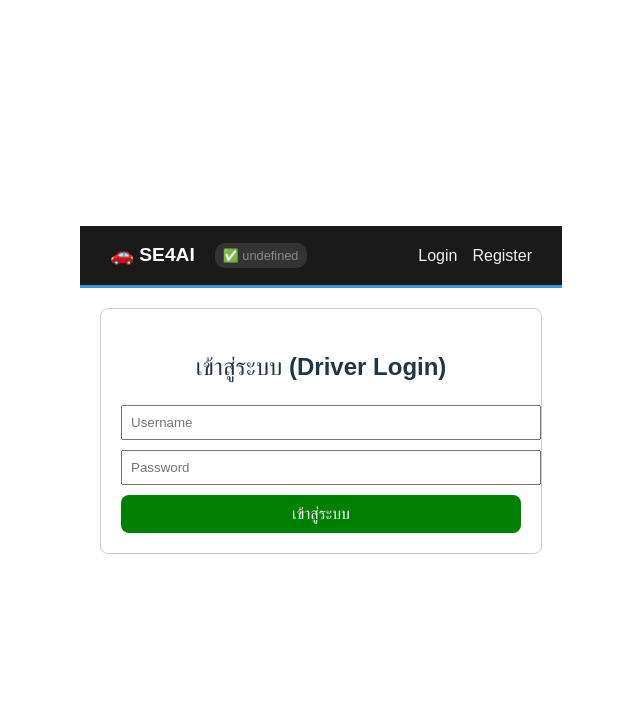
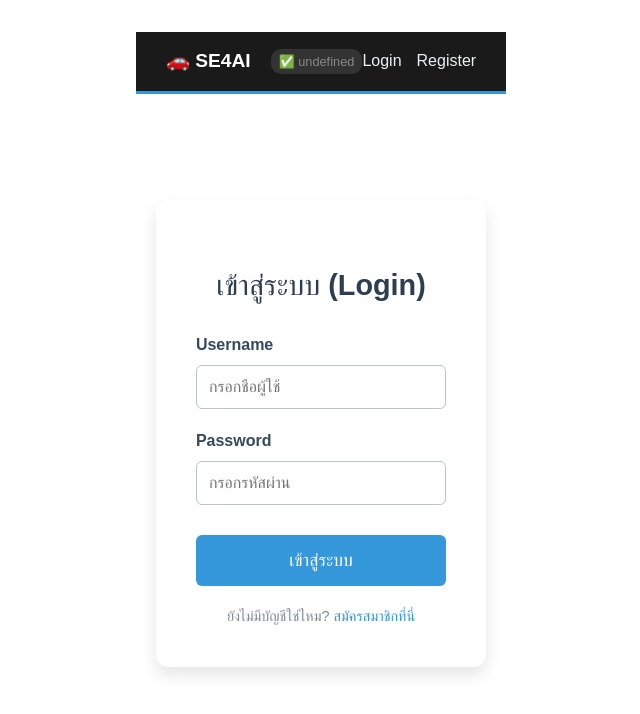
Before and after one commit to jirachotpi/SE4AI_drowsiness-project, a React app in the folder frontend/: page /login in a window 1280 px wide. Shown: the top 714 px of the page, without its empty margins (319-959 px from the left). Built offline with nearby package versions, Linux system fonts and the light colour scheme; the HTML template or start-up script is replaced by a standard one.

Commit message:
[PB-11] สรางหนา Login และ Register (แยกหนา UI)

```diff
--- a/frontend/src/pages/Login.jsx
+++ b/frontend/src/pages/Login.jsx
@@ -1,7 +1,9 @@
+// --- frontend/src/pages/Login.jsx ---
 import { useState } from "react";
+import { Link } from "react-router-dom";
 import axios from "axios";
+import "../styles/Auth.css";
 
-// รับ props ชื่อ onLoginSuccess มาจาก App.jsx
 function Login({ onLoginSuccess }) {
   const [formData, setFormData] = useState({ username: "", password: "" });
 
@@ -13,31 +15,37 @@ function Login({ onLoginSuccess }) {
     e.preventDefault();
     try {
       const response = await axios.post("http://127.0.0.1:8000/api/login", formData);
-
-      // ✅ ถ้าผ่าน: ส่งข้อมูล user กลับไปที่ App.jsx
       onLoginSuccess(response.data);
-
     } catch (error) {
       alert("❌ " + (error.response?.data?.detail || "เข้าสู่ระบบไม่สำเร็จ"));
     }
   };
 
   return (
-    <div style={{ padding: "20px", maxWidth: "400px", margin: "auto", border: "1px solid #ccc", borderRadius: "8px" }}>
-      <h2>เข้าสู่ระบบ (Driver Login)</h2>
+    <div className="auth-container">
+      <div className="auth-card">
+        <h2 className="auth-title">เข้าสู่ระบบ (Login)</h2>
         <form onSubmit={handleSubmit}>
+          <div className="form-group">
+            <label>Username</label>
             <input
-          type="text" name="username" placeholder="Username" onChange={handleChange} required
-          style={{ width: "100%", padding: "8px", marginBottom: "10px" }}
+              type="text" name="username" className="form-control"
+              placeholder="กรอกชื่อผู้ใช้" onChange={handleChange} required
             />
+          </div>
+          <div className="form-group">
+            <label>Password</label>
             <input
-          type="password" name="password" placeholder="Password" onChange={handleChange} required
-          style={{ width: "100%", padding: "8px", marginBottom: "10px" }}
+              type="password" name="password" className="form-control"
+              placeholder="กรอกรหัสผ่าน" onChange={handleChange} required
             />
-        <button type="submit" style={{ padding: "10px 20px", background: "green", color: "white", border: "none", width: "100%" }}>
-          เข้าสู่ระบบ
-        </button>
+          </div>
+          <button type="submit" className="btn-submit">เข้าสู่ระบบ</button>
         </form>
+        <div className="auth-link">
+          ยังไม่มีบัญชีใช่ไหม? <Link to="/register">สมัครสมาชิกที่นี่</Link>
+        </div>
+      </div>
     </div>
   );
 }
--- a/frontend/src/pages/Register.jsx
+++ b/frontend/src/pages/Register.jsx
@@ -1,12 +1,12 @@
+// --- frontend/src/pages/Register.jsx ---
 import { useState } from "react";
+import { Link, useNavigate } from "react-router-dom";
 import axios from "axios";
+import "../styles/Auth.css";
 
 function Register() {
-  const [formData, setFormData] = useState({
-    username: "",
-    email: "",
-    password: "",
-  });
+  const [formData, setFormData] = useState({ username: "", email: "", password: "" });
+  const navigate = useNavigate();
 
   const handleChange = (e) => {
     setFormData({ ...formData, [e.target.name]: e.target.value });
@@ -15,53 +15,48 @@ function Register() {
   const handleSubmit = async (e) => {
     e.preventDefault();
     try {
-      // ยิงข้อมูลไปหา Backend ที่เราทำไว้
       const response = await axios.post("http://127.0.0.1:8000/api/register", formData);
       alert("✅ สมัครสมาชิกสำเร็จ: " + response.data.message);
+      navigate("/login"); // สมัครเสร็จให้เด้งไปหน้า Login อัตโนมัติ
     } catch (error) {
-      // ถ้า Error (เช่น ชื่อซ้ำ หรือรหัสสั้นไป)
       alert("❌ เกิดข้อผิดพลาด: " + (error.response?.data?.detail || error.message));
     }
   };
 
   return (
-    <div style={{ padding: "20px", maxWidth: "400px", margin: "auto" }}>
-      <h2>สมัครสมาชิก (Driver Register)</h2>
+    <div className="auth-container">
+      <div className="auth-card">
+        <h2 className="auth-title">สมัครสมาชิก (Register)</h2>
         <form onSubmit={handleSubmit}>
-        <div style={{ marginBottom: "10px" }}>
-          <label>Username:</label><br/>
+          <div className="form-group">
+            <label>Username</label>
             <input
-            type="text"
-            name="username"
-            onChange={handleChange}
-            required
-            style={{ width: "100%", padding: "8px" }}
+              type="text" name="username" className="form-control"
+              placeholder="ตั้งชื่อผู้ใช้ (อย่างน้อย 3 ตัวอักษร)" onChange={handleChange} required
             />
           </div>
-        <div style={{ marginBottom: "10px" }}>
-          <label>Email:</label><br/>
+          <div className="form-group">
+            <label>Email</label>
             <input
-            type="email"
-            name="email"
-            onChange={handleChange}
-            required
-            style={{ width: "100%", padding: "8px" }}
+              type="email" name="email" className="form-control"
+              placeholder="กรอกอีเมลของคุณ" onChange={handleChange} required
             />
           </div>
-        <div style={{ marginBottom: "10px" }}>
-          <label>Password:</label><br/>
+          <div className="form-group">
+            <label>Password</label>
             <input
-            type="password"
-            name="password"
-            onChange={handleChange}
-            required
-            style={{ width: "100%", padding: "8px" }}
+              type="password" name="password" className="form-control"
+              placeholder="ตั้งรหัสผ่าน (อย่างน้อย 6 ตัวอักษร)" onChange={handleChange} required
             />
           </div>
-        <button type="submit" style={{ padding: "10px 20px", background: "blue", color: "white", border: "none" }}>
+          <button type="submit" className="btn-submit" style={{ backgroundColor: "#2ecc71" }}>
             ยืนยันการสมัคร
           </button>
         </form>
+        <div className="auth-link">
+          มีบัญชีอยู่แล้ว? <Link to="/login">เข้าสู่ระบบที่นี่</Link>
+        </div>
+      </div>
     </div>
   );
 }
--- /dev/null
+++ b/frontend/src/styles/Auth.css
@@ -0,0 +1,84 @@
+/* --- frontend/src/styles/Auth.css --- */
+.auth-container {
+  display: flex;
+  justify-content: center;
+  align-items: center;
+  min-height: 80vh;
+  animation: fadeIn 0.5s ease-in-out;
+}
+
+.auth-card {
+  background: white;
+  padding: 40px;
+  border-radius: 12px;
+  box-shadow: 0 8px 16px rgba(0, 0, 0, 0.1);
+  width: 100%;
+  max-width: 400px;
+  text-align: center;
+}
+
+.auth-title {
+  color: #2c3e50;
+  margin-bottom: 25px;
+  font-size: 1.8rem;
+}
+
+.form-group {
+  margin-bottom: 20px;
+  text-align: left;
+}
+
+.form-group label {
+  display: block;
+  margin-bottom: 8px;
+  color: #34495e;
+  font-weight: bold;
+}
+
+.form-control {
+  width: 100%;
+  padding: 12px;
+  border: 1px solid #bdc3c7;
+  border-radius: 6px;
+  font-size: 1rem;
+  box-sizing: border-box; /* ไม่ให้กล่องทะลุกรอบ */
+  transition: border-color 0.3s;
+}
+
+.form-control:focus {
+  outline: none;
+  border-color: #3498db;
+}
+
+.btn-submit {
+  width: 100%;
+  padding: 15px;
+  font-size: 1.1rem;
+  background-color: #3498db;
+  color: white;
+  border: none;
+  border-radius: 6px;
+  cursor: pointer;
+  margin-top: 10px;
+  transition: background 0.3s;
+}
+
+.btn-submit:hover {
+  background-color: #2980b9;
+}
+
+.auth-link {
+  margin-top: 20px;
+  font-size: 0.9rem;
+  color: #7f8c8d;
+}
+
+.auth-link a {
+  color: #3498db;
+  text-decoration: none;
+  font-weight: bold;
+}
+
+.auth-link a:hover {
+  text-decoration: underline;
+}
```
Lines whose indentation alone changed are shown as unchanged.
